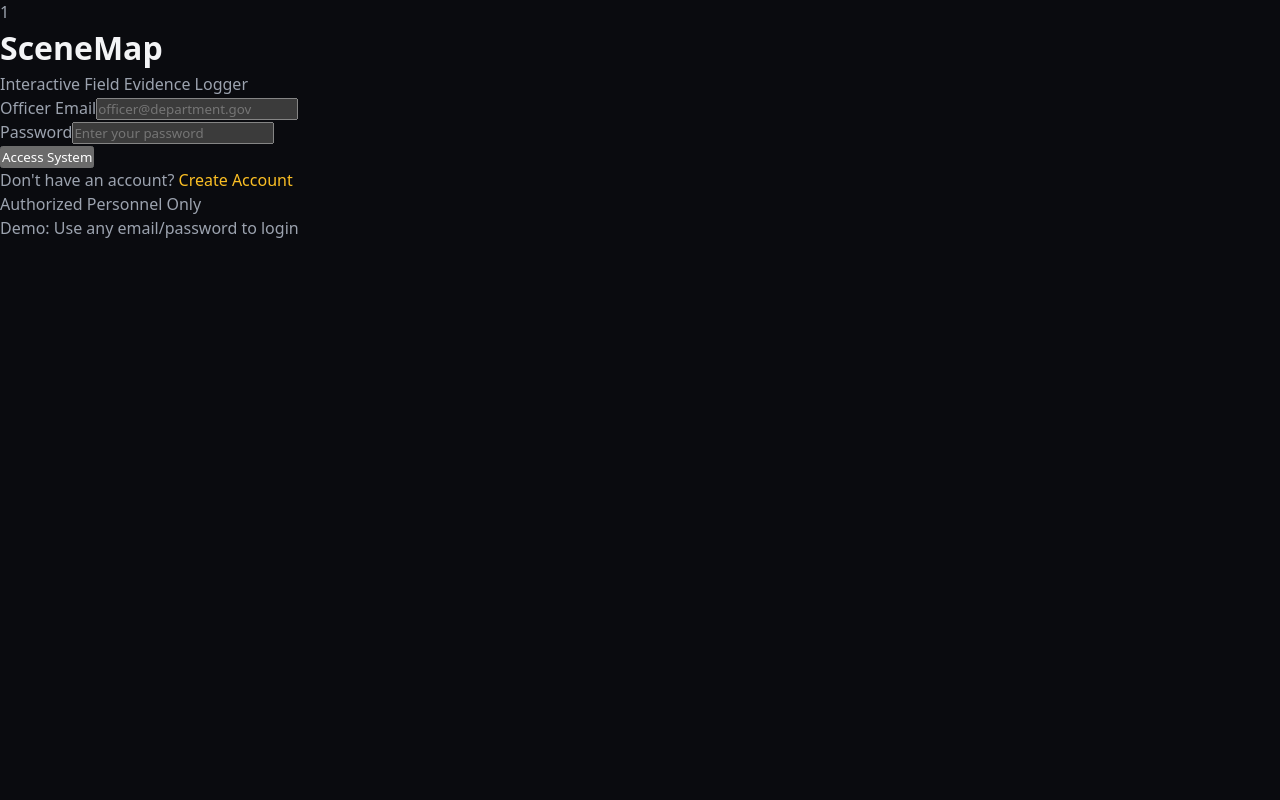
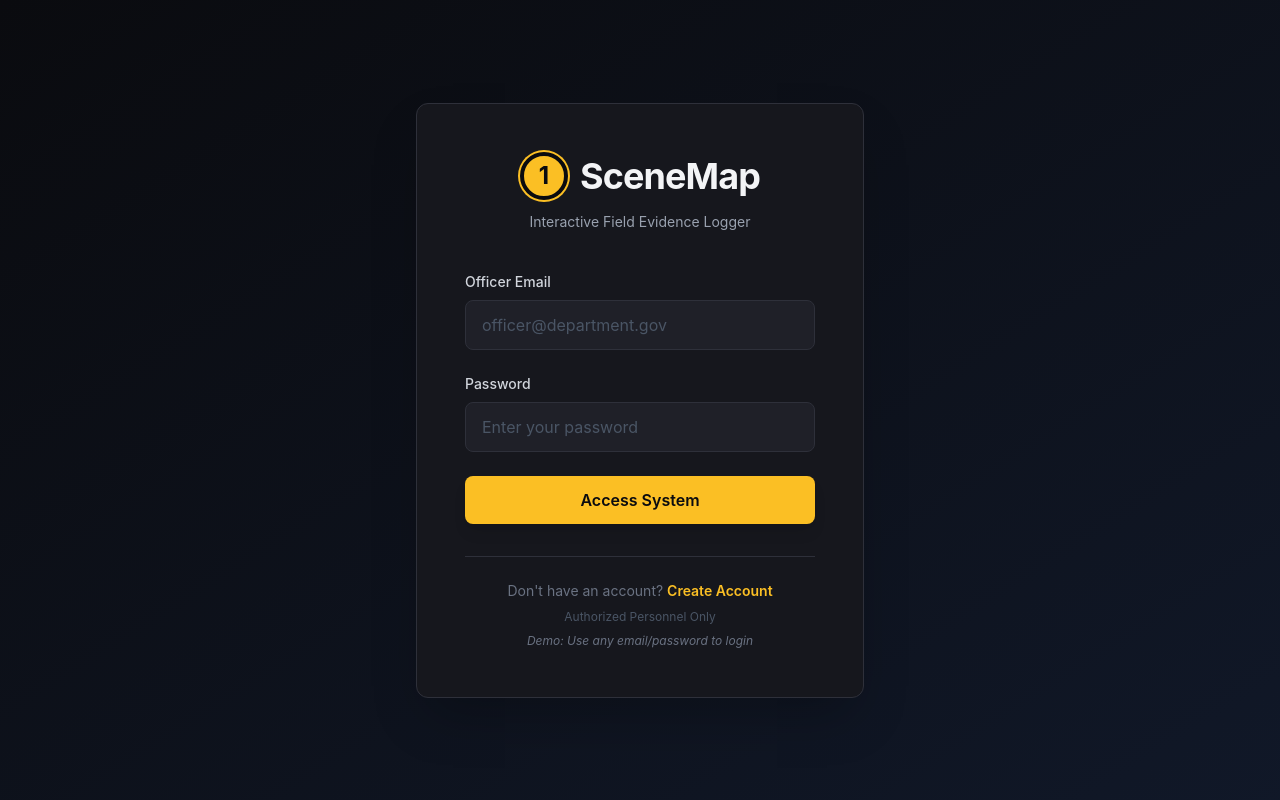
Before and after one commit to Matteriegray/imageTracker, a React app in the folder frontend/: page /login in a window 1280 px wide. Built offline with nearby package versions, Linux system fonts and the light colour scheme; the HTML template or start-up script is replaced by a standard one.

Commit message:
small changes

```diff
--- a/frontend/src/index.css
+++ b/frontend/src/index.css
@@ -1,40 +1,18 @@
-* {
-  margin: 0;
-  padding: 0;
-  box-sizing: border-box;
-}
+@import "tailwindcss";
 
-:root {
-  --text: #9ca3af;
-  --text-h: #f3f4f6;
-  --bg: #0a0b0f;
-  --bg-card: #16171d;
-  --border: #2e303a;
-  --code-bg: #1f2028;
-  --accent: #fbbf24;
-  --accent-hover: #f59e0b;
-  --accent-bg: rgba(251, 191, 36, 0.1);
-  --accent-border: rgba(251, 191, 36, 0.3);
-  --shadow: rgba(0, 0, 0, 0.4) 0 10px 15px -3px, rgba(0, 0, 0, 0.25) 0 4px 6px -2px;
-
-  --sans: system-ui, -apple-system, 'Segoe UI', Roboto, sans-serif;
-  --heading: system-ui, -apple-system, 'Segoe UI', Roboto, sans-serif;
-  --mono: ui-monospace, 'Cascadia Code', Consolas, monospace;
-
-  font: 16px/1.5 var(--sans);
-  color-scheme: dark;
-  color: var(--text);
-  background: var(--bg);
-  font-synthesis: none;
-  text-rendering: optimizeLegibility;
-  -webkit-font-smoothing: antialiased;
-  -moz-osx-font-smoothing: grayscale;
+@theme {
+  --color-dark-bg: #0a0b0f;
+  --color-dark-card: #16171d;
+  --color-dark-input: #1f2028;
+  --color-dark-border: #2e303a;
+  --color-police-yellow: #fbbf24;
+  --color-police-yellow-dark: #f59e0b;
 }
 
 body {
-  margin: 0;
+  background-color: var(--color-dark-bg);
+  color: rgb(156 163 175);
   min-height: 100vh;
-  background: var(--bg);
 }
 
 #root {
@@ -42,71 +20,12 @@ body {
   min-height: 100vh;
 }
 
-h1,
-h2,
-h3,
-h4,
-h5,
-h6 {
-  font-family: var(--heading);
-  font-weight: 600;
-  color: var(--text-h);
+.evidence-marker {
+  display: flex;
+  align-items: center;
+  justify-content: center;
+  border-radius: 9999px;
+  background-color: var(--color-police-yellow);
+  border: 4px solid var(--color-dark-bg);
+  box-shadow: 0 0 0 2px #fbbf24;
 }
-
-p {
-  margin: 0;
-}
-
-button {
-  font-family: inherit;
-  cursor: pointer;
-}
-
-input,
-textarea,
-select {
-  font-family: inherit;
-}
-
-code {
-  font-family: var(--mono);
-  font-size: 14px;
-  padding: 2px 6px;
-  background: var(--code-bg);
-  border-radius: 4px;
-  color: var(--text-h);
-}
-
-a {
-  color: var(--accent);
-  text-decoration: none;
-}
-
-a:hover {
-  text-decoration: underline;
-}
-
-@keyframes spin {
-  to {
-    transform: rotate(360deg);
-  }
-}
-
-/* Scrollbar Styling */
-::-webkit-scrollbar {
-  width: 10px;
-  height: 10px;
-}
-
-::-webkit-scrollbar-track {
-  background: var(--bg);
-}
-
-::-webkit-scrollbar-thumb {
-  background: var(--border);
-  border-radius: 5px;
-}
-
-::-webkit-scrollbar-thumb:hover {
-  background: #3e404a;
-}
```
